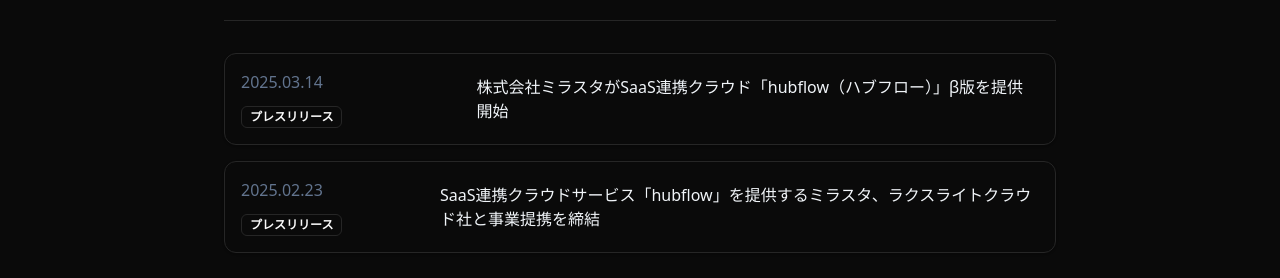
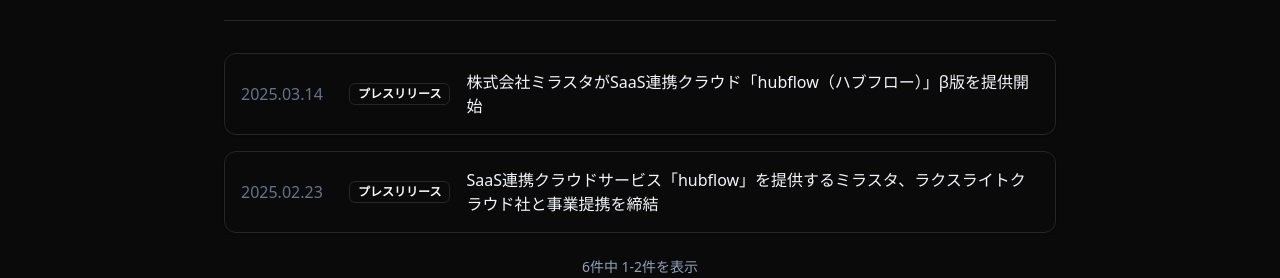
Before and after one commit to takunagai/nextjs-boilerplate, a Next.js app: page /news in a window 1280 px wide. Shown: the part 258-536 px from the top of the page. Built offline with nearby package versions, Linux system fonts and the light colour scheme; no server answers.

Commit message:
ニュース項目のレイアウト修正：デスクトップ表示での日付・カテゴリ・タイトルの配置を最適化

```diff
--- a/src/components/news/news-item.tsx
+++ b/src/components/news/news-item.tsx
@@ -30,18 +30,18 @@ export function NewsItem({
         className
       )}
     >
-      <div className="flex flex-wrap items-center gap-3">
+      <div className="flex flex-row items-center gap-3 md:w-auto md:min-w-52 md:flex-nowrap">
         <time
           dateTime={date.toISOString()}
-          className="text-slate-500 font-medium w-24"
+          className="text-slate-500 font-medium min-w-24"
         >
           {formattedDate}
         </time>
-        <Badge variant="outline" className="text-xs">
+        <Badge variant="outline" className="text-xs whitespace-nowrap">
           {category}
         </Badge>
       </div>
-      <h3 className="font-medium text-slate-900 dark:text-slate-100 md:ml-4 group-hover:text-blue-600 dark:group-hover:text-blue-400 transition-colors">
+      <h3 className="font-medium text-slate-900 dark:text-slate-100 md:flex-1 group-hover:text-blue-600 dark:group-hover:text-blue-400 transition-colors">
         {title}
       </h3>
     </Card>
```
